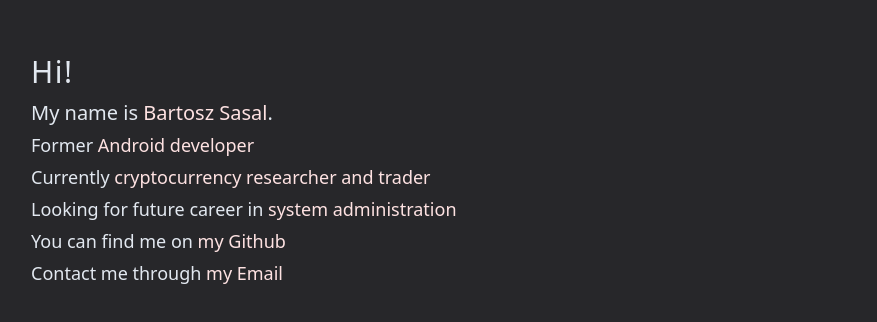
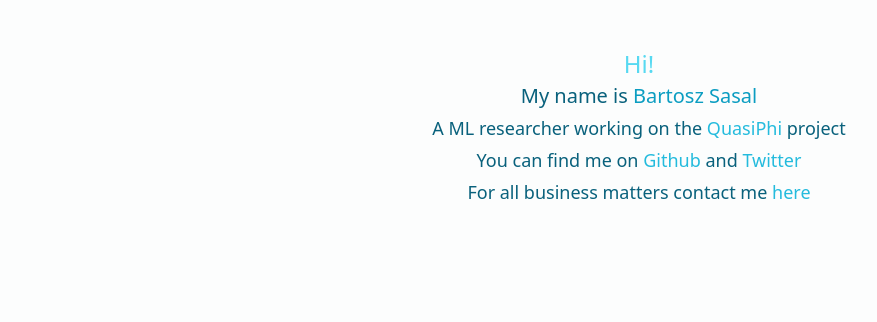
Before and after one commit to NullBy1e/bartosz.sasal.pl, a plain HTML site: page index.html in a window 1280 px wide. Shown: the whole page, without its empty margins (1-878 px from the left). Drawn offline with nearby package versions, Linux system fonts and the light colour scheme.

Commit message:
Nowy design strony

```diff
--- a/index.html
+++ b/index.html
@@ -3,82 +3,53 @@
 <head>
 	<meta charset="UTF-8" />
 	<meta name="viewport" content="width=device-width, initial-scale=1.0" />
-	<meta name="author" content="Bartosz Sasal"/>
-	<meta name="description" content="My small portfolio"/>
-	<meta name="keywords" content="Bartosz Sasal, Sasal"/>
+	<meta name="author" content="Bartosz Sasal" />
+	<meta name="description" content="Use info inside to contact me directly" />
+	<meta name="keywords" content="Bartosz Sasal, Quasiphi, QuasiPhi" />
 	<link href="build.css" rel="stylesheet" />
 	<title>About me | Bartosz Sasal</title>
 	<script src="https://code.jquery.com/jquery-3.6.0.min.js"></script>
 </head>
 
-<body class="bg-zinc-800 scroll-smooth">
-	<div class="flex flex-col pl-8 pt-12">
-		<h1
-			class="text-3xl font-extralight tracking-wider leading-relaxed text-slate-200"
-		>
+<body class="bg-blue-50 dark:bg-blue-950">
+	<div class="flex flex-col items-center pt-12">
+		<h1 class="text-2xl font-extralight text-blue-300 dark:text-blue-200">
 			Hi!
 		</h1>
-		<p class="text-xl font-thin leading-8 text-slate-200">
+		<p class="text-xl font-thin leading-8 text-blue-700 dark:text-blue-400">
 			My name is
+			<a class="text-blue-500 dark:text-blue-300">Bartosz Sasal</a>
+		</p>
+		<p class="text-lg font-thin leading-8 text-blue-700 dark:text-blue-400">
+			A ML researcher working on the
 			<a
-				class="text-red-100 cursor-pointer hover:underline"
-				onclick="loadText('about-me.html')"
-				>Bartosz Sasal</a
-			>.
+				href="https://github.com/quasiphi"
+				class="text-blue-400 dark:text-blue-100 cursor-pointer hover:underline"
+				>QuasiPhi</a
+			>
+			project
 		</p>
-		<p class="text-lg font-thin leading-8 text-slate-200">
-			Former
-			<a
-				class="text-red-100 cursor-pointer hover:underline"
-				onclick="loadText('android-development.html')"
-				>Android developer</a
-			>
-		</p>
-		<p class="text-lg font-thin leading-8 text-slate-200">
-			Currently
-			<a
-				class="text-red-100 cursor-pointer hover:underline"
-				onclick="loadText('crypto-research.html')"
-				>cryptocurrency researcher and trader</a
-			>
-		</p>
-		<p class="text-lg font-thin leading-8 text-slate-200">
-			Looking for future career in
-			<a
-				class="text-red-100 cursor-pointer hover:underline"
-				onclick="loadText('sys-admin.html')"
-				>system administration</a
-			>
-		</p>
-		<p class="text-lg font-thin leading-8 text-slate-200">
+		<p class="text-lg font-thin leading-8 text-blue-700 dark:text-blue-400">
 			You can find me on
 			<a
 				href="https://github.com/NullBy1e"
-				class="text-red-100 cursor-pointer hover:underline"
-				>my Github</a
+				class="text-blue-400 dark:text-blue-100 cursor-pointer hover:underline"
+				>Github</a
+			>
+			and
+			<a
+				href="https://twitter.com/SasalBartosz"
+				class="text-blue-400 dark:text-blue-100 cursor-pointer hover:underline"
+				>Twitter</a
 			>
 		</p>
-		<p class="text-lg font-thin leading-8 text-slate-200">
-			Contact me through
+		<p class="text-lg font-thin leading-8 text-blue-700 dark:text-blue-400">
+			For all business matters contact me
 			<a
-				href="mailto: bartosz@sasal.pl"
-				class="text-red-100 cursor-pointer hover:underline"
-				>my Email</a
+				href="mailto: bartosz.sasal@quasiphi.com"
+				class="text-blue-400 dark:text-blue-100 cursor-pointer hover:underline"
+				>here</a
 			>
 		</p>
 	</div>
-	<div
-		id="custom-popup"
-		class="border border-zinc-500 rounded-lg ml-20 mt-20 mr-20 sm:ml-5 sm:mt-8 sm:mr-5"
-	></div>
 </body>
-
-<script>
-	$("#custom-popup").hide();
-	function loadText(filename) {
-		$(document).ready(function () {
-			$("#custom-popup").load("./"+filename);
-			$("#custom-popup").show();
-		});
-	}
-</script>
--- /dev/null
+++ b/tailwind.config.js
@@ -0,0 +1,24 @@
+/** @type {import('tailwindcss').Config} */
+module.exports = {
+	content: ["./*.{html,js}"],
+	theme: {
+		extend: {},
+		colors: {
+			white: "#ffffff",
+			blue: {
+				50: "#fcfdfd",
+				100: "#c9fafe",
+				200: "#94effb",
+				300: "#57d9f1",
+				400: "#24bbdd",
+				500: "#0b9dc1",
+				600: "#067a9b",
+				700: "#09617c",
+				800: "#0d4d62",
+				900: "#104151",
+				950: "#00111a",
+			},
+		},
+	},
+	plugins: [],
+};
```
Also changed, not shown: about-me.html (deleted, +0 -11 lines), android-development.html (deleted, +0 -12 lines), crypto-research.html (deleted, +0 -15 lines), sys-admin.html (deleted, +0 -15 lines), build.css.
